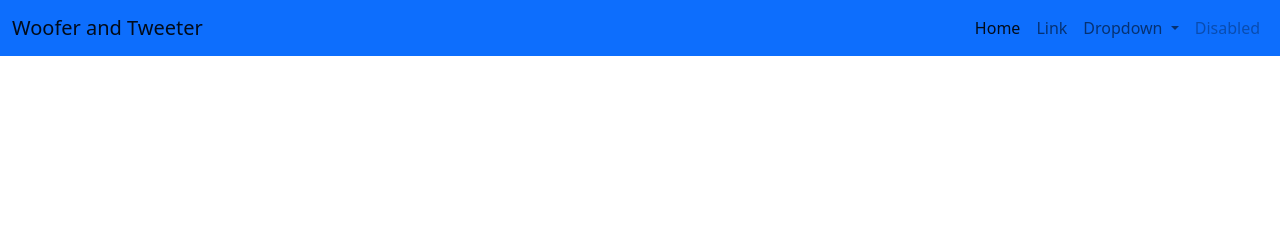
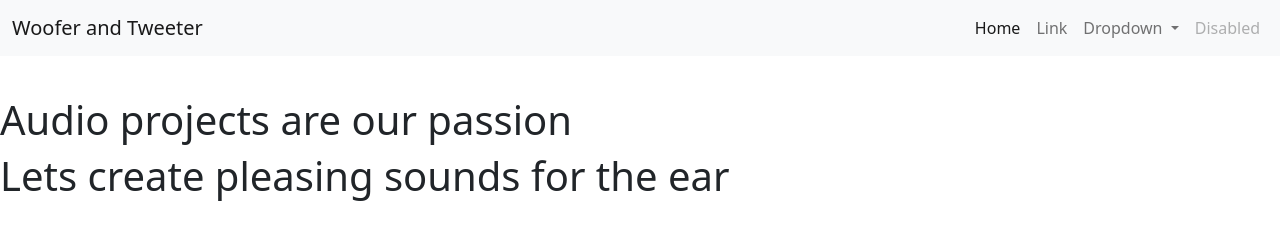
Before and after one commit to Jiaxi-Wu-Dev/woofandtweet, a plain HTML site: page index.html in a window 1280 px wide. Drawn offline with nearby package versions, Linux system fonts and the light colour scheme.

Commit message:
h1 and h2 text

```diff
--- a/index.html
+++ b/index.html
@@ -11,7 +11,7 @@
         <link rel="stylesheet" href="style.css">
     </head>
     <body>
-        <nav class="navbar navbar-expand-lg navbar-light bg-primary">
+        <nav class="navbar navbar-expand-lg navbar-light bg-light">
             <div class="container-fluid">
               <a class="navbar-brand" href="#">Woofer and Tweeter</a>
               <button class="navbar-toggler" type="button" data-bs-toggle="collapse" data-bs-target="#navbarSupportedContent" aria-controls="navbarSupportedContent" aria-expanded="false" aria-label="Toggle navigation">
@@ -43,6 +43,11 @@
               </div>
             </div>
           </nav>
+          <div class="audioh1 gy-10">
+
+            <h1> Audio projects are our passion</h1>
+            <h1>Lets create pleasing sounds for the ear</h1>
+          </div>
         <script src="https://cdn.jsdelivr.net/npm/bootstrap@5.0.0-beta1/dist/js/bootstrap.bundle.min.js" integrity="sha384-ygbV9kiqUc6oa4msXn9868pTtWMgiQaeYH7/t7LECLbyPA2x65Kgf80OJFdroafW" crossorigin="anonymous"></script>
 
     </body>
--- a/style.css
+++ b/style.css
@@ -0,0 +1,3 @@
+.audioh1 {
+    margin-top: 40px;
+}
```
